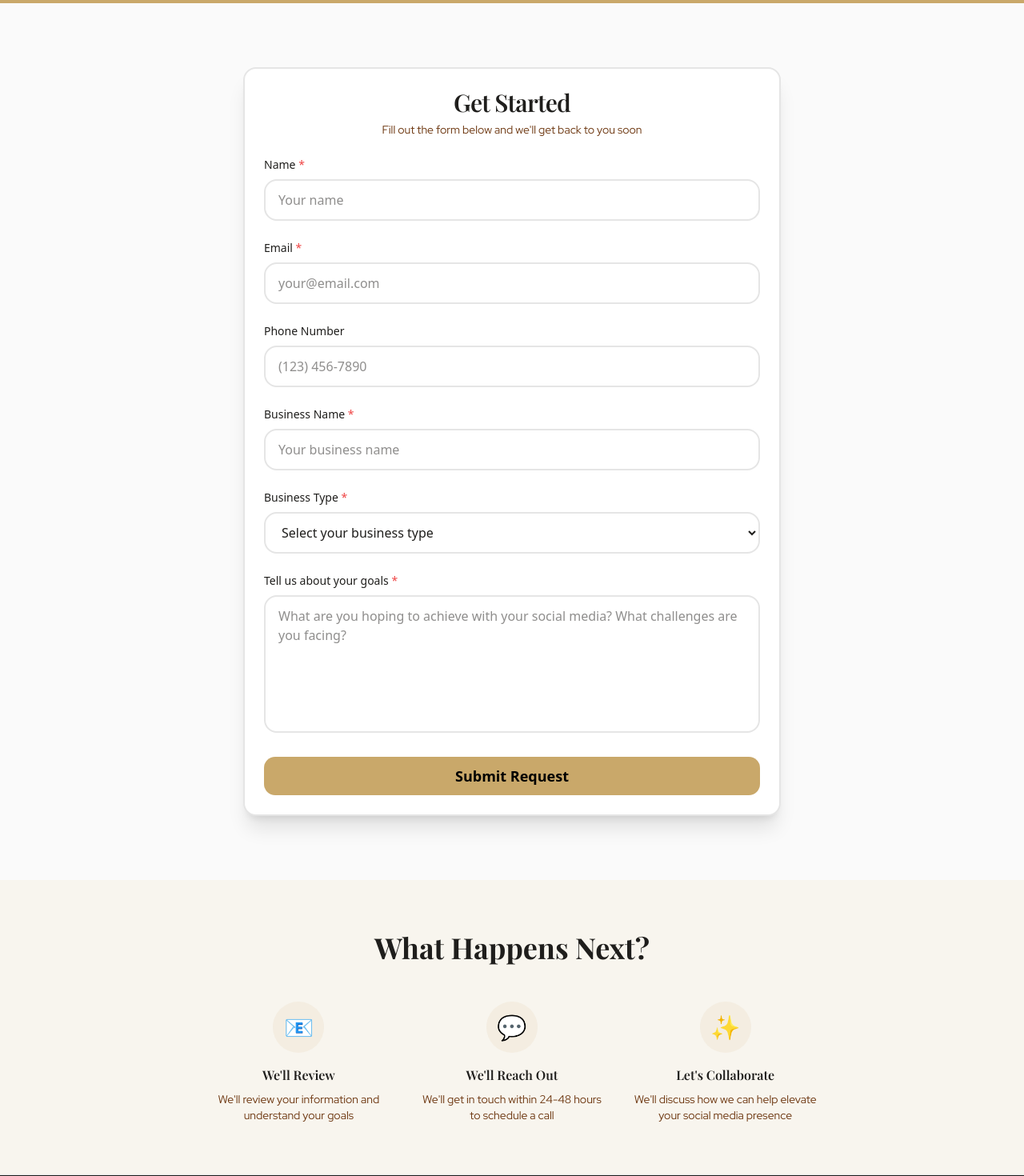
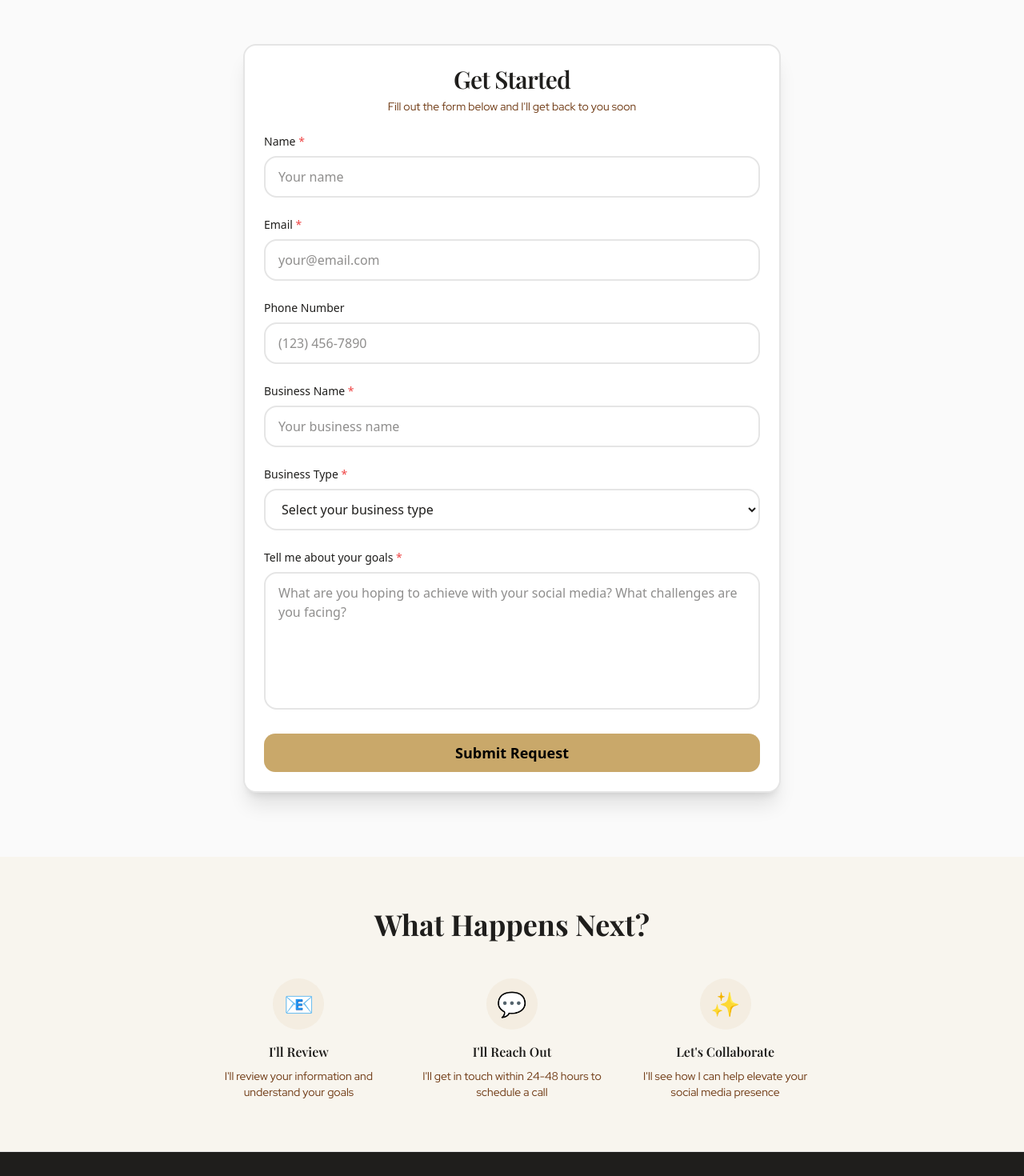
Before and after one commit to vande012/honeycomb-socials, a Next.js app in the folder frontend/: page /audit in a window 1280 px wide. Shown: the part 500-1970 px from the top of the page at 80% size. Built offline with nearby package versions, Linux system fonts and the light colour scheme; no server answers; a web font is replaced by a local one.

Commit message:
content revisions

```diff
--- a/frontend/app/audit/page.tsx
+++ b/frontend/app/audit/page.tsx
@@ -167,7 +167,7 @@ export default function ConsultationPage() {
               Ready to take your social media to the next level?
             </p>
             <p className="text-base md:text-lg text-primary-foreground/90 leading-relaxed">
-              Let's discuss your goals and see how we can help your business grow with strategic, beautiful social media content.
+              Let's discuss your goals and see how I can help your business grow with strategic, beautiful social media content.
             </p>
           </div>
         </div>
@@ -181,7 +181,7 @@ export default function ConsultationPage() {
               <CardHeader>
                 <CardTitle className="text-2xl md:text-3xl text-center">Get Started</CardTitle>
                 <CardDescription className="text-center">
-                  Fill out the form below and we'll get back to you soon
+                  Fill out the form below and I'll get back to you soon
                 </CardDescription>
               </CardHeader>
               <CardContent>
@@ -324,7 +324,7 @@ export default function ConsultationPage() {
                   {/* Message */}
                   <div>
                     <label htmlFor="message" className="block text-sm font-medium text-foreground mb-2">
-                      Tell us about your goals <span className="text-destructive">*</span>
+                      Tell me about your goals <span className="text-destructive">*</span>
                     </label>
                     <textarea
                       id="message"
@@ -361,7 +361,7 @@ export default function ConsultationPage() {
                     <div className="p-4 bg-success/10 border border-success/20 rounded-lg">
                       <p className="text-sm text-success-foreground flex items-center gap-2">
                         <CheckCircle2 className="w-4 h-4" />
-                        Thank you! We've received your request and will get back to you soon.
+                        Thank you! I've received your request and will get back to you soon.
                       </p>
                     </div>
                   )}
@@ -400,9 +400,9 @@ export default function ConsultationPage() {
                 <div className="w-16 h-16 bg-primary/10 rounded-full flex items-center justify-center mx-auto mb-4">
                   <span className="text-3xl">📧</span>
                 </div>
-                <h3 className="font-semibold text-foreground mb-2">We'll Review</h3>
+                <h3 className="font-semibold text-foreground mb-2">I'll Review</h3>
                 <p className="text-sm text-muted-foreground">
-                  We'll review your information and understand your goals
+                  I'll review your information and understand your goals
                 </p>
               </div>
 
@@ -410,9 +410,9 @@ export default function ConsultationPage() {
                 <div className="w-16 h-16 bg-primary/10 rounded-full flex items-center justify-center mx-auto mb-4">
                   <span className="text-3xl">💬</span>
                 </div>
-                <h3 className="font-semibold text-foreground mb-2">We'll Reach Out</h3>
+                <h3 className="font-semibold text-foreground mb-2">I'll Reach Out</h3>
                 <p className="text-sm text-muted-foreground">
-                  We'll get in touch within 24-48 hours to schedule a call
+                  I'll get in touch within 24-48 hours to schedule a call
                 </p>
               </div>
 
@@ -422,7 +422,7 @@ export default function ConsultationPage() {
                 </div>
                 <h3 className="font-semibold text-foreground mb-2">Let's Collaborate</h3>
                 <p className="text-sm text-muted-foreground">
-                  We'll discuss how we can help elevate your social media presence
+                  I'll see how I can help elevate your social media presence
                 </p>
               </div>
             </div>
```
